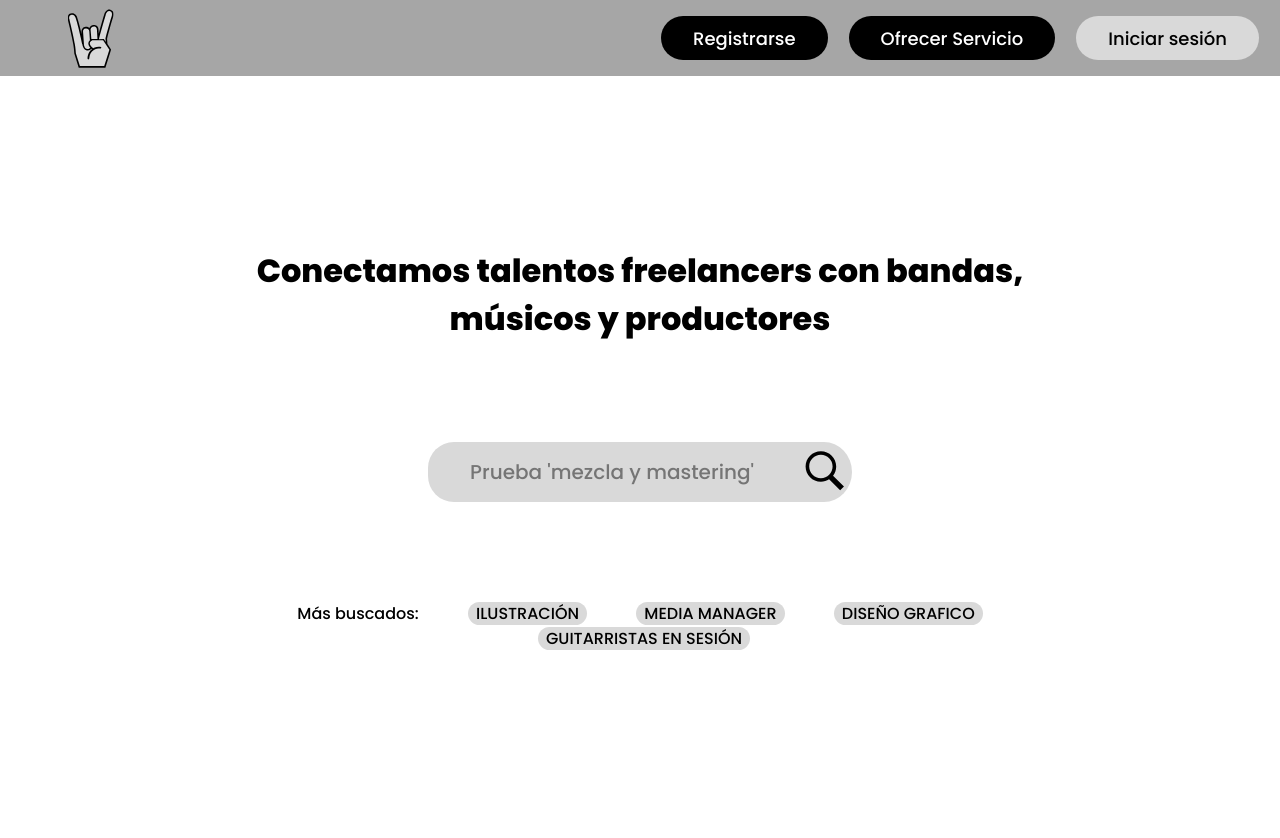
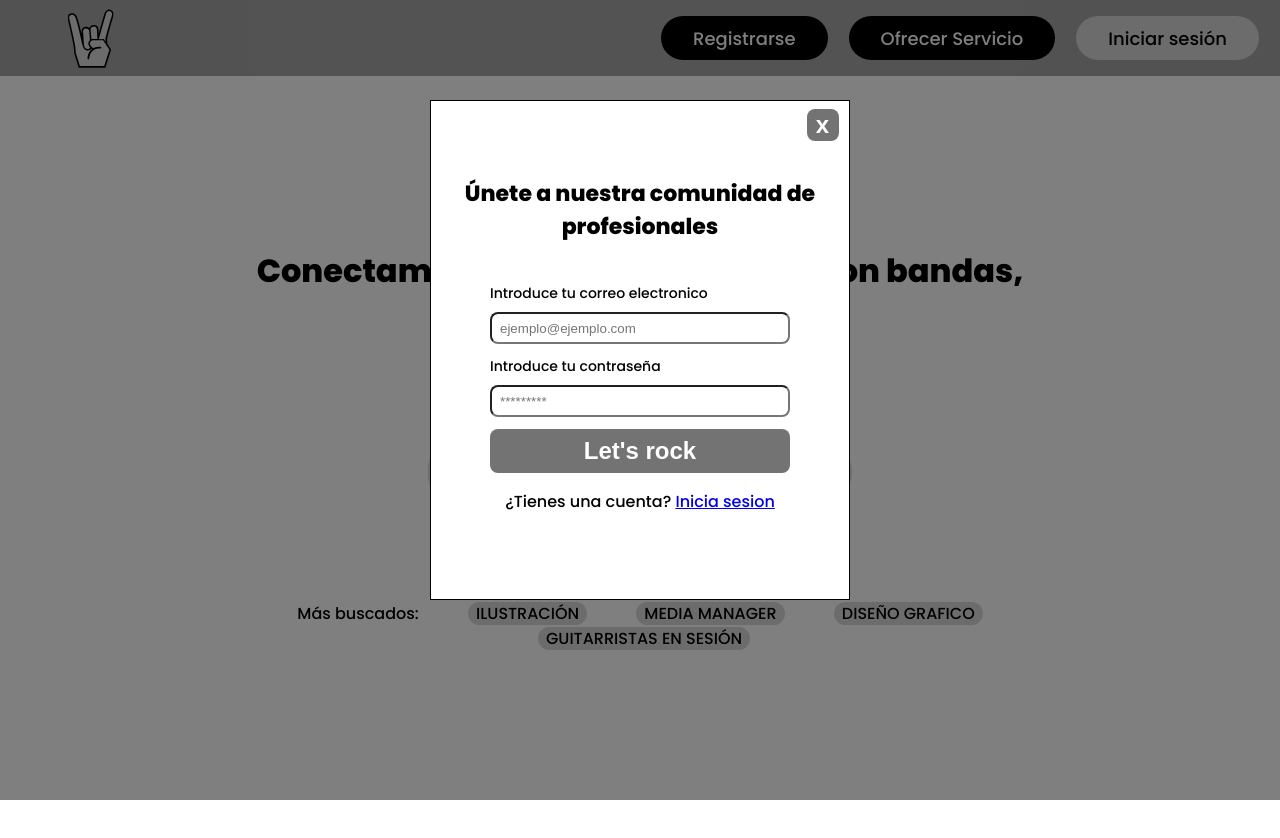
Before and after one commit to Calei-uwu/rockwork, a plain HTML site: page main/index.html in a window 1280 px wide. Drawn offline with nearby package versions, Linux system fonts and the light colour scheme.

Commit message:
modal 0.1

```diff
--- a/main/index.html
+++ b/main/index.html
@@ -10,7 +10,35 @@
     <link rel="preconnect" href="https://fonts.gstatic.com" crossorigin>
     <link href="https://fonts.googleapis.com/css2?family=Poppins:wght@300;500;700;800;900&display=swap" rel="stylesheet">
   </head>
+
+
+
+
   <body>
+
+    <section id="modal">
+
+        <div class="modal">
+            <div id="close">
+                <button class="close">x</button>
+            </div>
+
+            <h1>Únete a nuestra comunidad de profesionales</h1>
+            <form action="">
+                <label for="correo">Introduce tu correo electronico</label>
+                <input type="email"  name="email" id="correo" placeholder="ejemplo@ejemplo.com">
+                <label for="password">Introduce tu contraseña</label>
+                <input type="password" name="password" placeholder="*********" id="password">
+                <button>Let's rock</button>
+            </form>
+
+            <p>
+                ¿Tienes una cuenta?
+                <a href="#">Inicia sesion</a>
+            </p>
+        </div>
+    </section>
+
     <!-- navbar -->
     <nav class="navbar">
         <div class="logo">
@@ -47,6 +75,7 @@
             </div>
         </div>
     </main>
-    <script src="https://cdn.jsdelivr.net/npm/bootstrap@5.2.0/dist/js/bootstrap.bundle.min.js" integrity="sha384-A3rJD856KowSb7dwlZdYEkO39Gagi7vIsF0jrRAoQmDKKtQBHUuLZ9AsSv4jD4Xa" crossorigin="anonymous"></script>
+    <!-- <script src="https://cdn.jsdelivr.net/npm/bootstrap@5.2.0/dist/js/bootstrap.bundle.min.js" integrity="sha384-A3rJD856KowSb7dwlZdYEkO39Gagi7vIsF0jrRAoQmDKKtQBHUuLZ9AsSv4jD4Xa" crossorigin="anonymous"></script> -->
+
   </body>
 </html>
--- a/main/style.css
+++ b/main/style.css
@@ -16,6 +16,7 @@
     --gray1: #d9d9d9;
     --gray2: #a6a6a6;
     --gray3: #787878;
+    --gray4: #727372;
 }
 *
 {
@@ -109,6 +110,7 @@
 
 body
 {
+    position: relative;
     font-family: 'Poppins', sans-serif;
     font-weight: var(--black);
 }
@@ -227,3 +229,90 @@ form .busqueda::placeholder
     margin-bottom: 10px;
     margin-left: 8px;
 }
+
+#modal
+{
+    display: flex;
+    width: 100vw;
+    height: 100vh;
+
+    position: fixed;
+    background-color: rgba(0, 0, 0, .5);
+    z-index: 1;
+    /* display: none; */
+}
+
+.modal
+{
+    margin: 100px auto;
+    display: flex;
+    flex-direction: column;
+    border: 1px black solid;
+    width: 420px;
+    height: 500px;
+    align-items: center;
+    text-align: center;
+    font-family: 'Poppins', sans-serif;
+    background-color: white;
+
+}
+
+.modal h1
+{
+    margin-top: 20px;
+    font-size: var(--xxl);
+}
+
+.modal label
+{
+    font-size: var(--sm);
+    font-weight: var(--medium);
+}
+
+.modal form{
+    padding-top: 40px;
+    text-align: start;
+    width: 300px;
+    display: flex;
+    flex-direction: column;
+}
+
+.modal input{
+    border-radius: 8px;
+    margin-top: 8px;
+    margin-bottom: 12px;
+    height: 32px;
+    padding-inline-start: 8px;
+}
+
+
+.modal button
+{
+    border: none;
+    background-color: var(--gray4);
+    height: 44px;
+    border-radius: 8px;
+    margin-bottom: 16px;
+    color: var(--white);
+    font-size: var(--xxxl);
+    font-weight: var(--bold);
+}
+
+.modal #close
+{
+    width: 95%;
+    display: flex;
+    justify-content: end;
+}
+
+.modal .close
+{
+    margin-top: 8px;
+    width: 32px;
+    height: 32px;
+}
+
+.modal button:active
+{
+    background-color: var(--gray3);
+}
```
